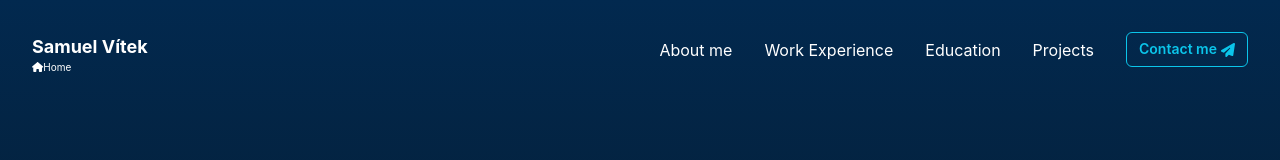
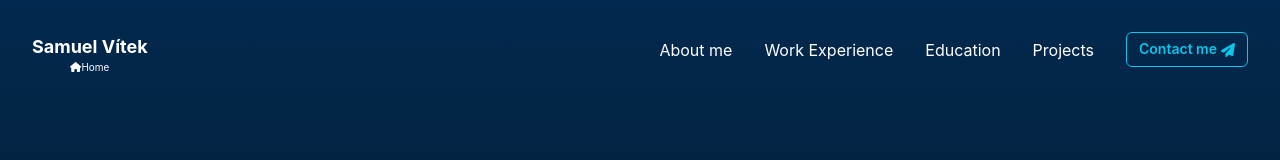
Before and after one commit to SamuelVitek/SamuelVitek, a React (Create React App) app: page /contact in a window 1280 px wide. Shown: the top 160 px of the page. Built offline with nearby package versions, Linux system fonts and the light colour scheme.

Commit message:
fix: centering logo

```diff
--- a/src/components/navigation/Logo.tsx
+++ b/src/components/navigation/Logo.tsx
@@ -20,6 +20,7 @@ export default function Logo(props: any) {
             _hover={{
                 textDecoration: 'none'
             }}
+            textAlign='center'
         >
             <Text fontSize="lg" fontWeight="bold">
                 Samuel Vítek
```
